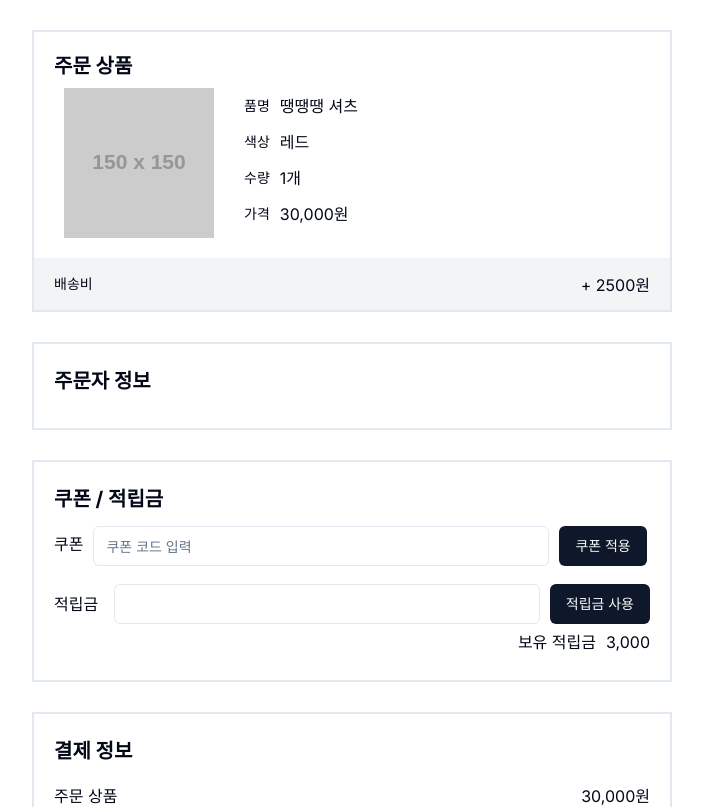
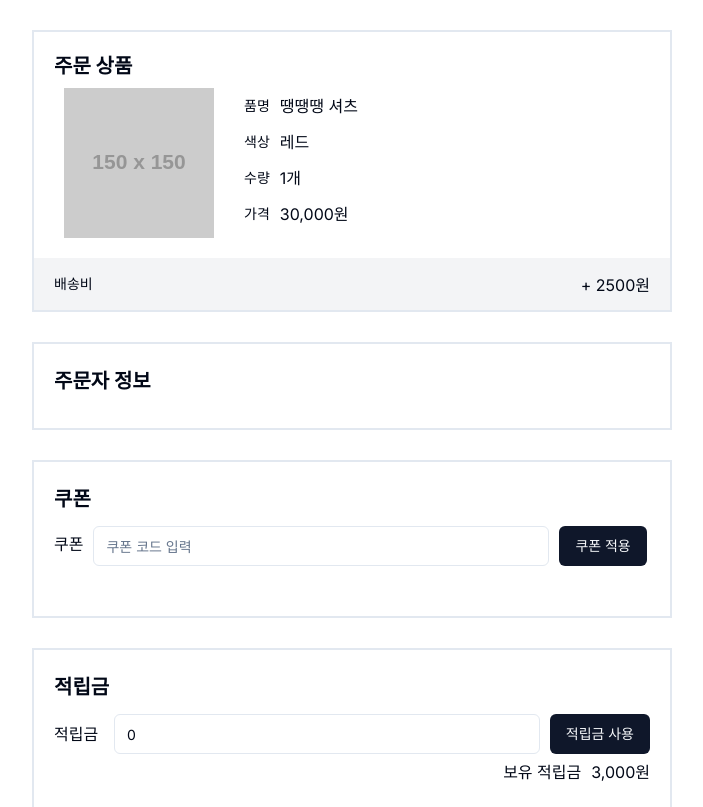
Before and after one commit to allone9425/devcamp, a Next.js app: page /pay in a window 1280 px wide. Shown: the top 807 px of the page, without its empty margins (288-991 px from the left). Built offline with nearby package versions, Linux system fonts and the light colour scheme.

Commit message:
feat : 결제페이지 적립금 구현

```diff
--- a/src/app/pay/page.tsx
+++ b/src/app/pay/page.tsx
@@ -15,6 +15,12 @@ import { useToast } from "@/components/ui/use-toast";
 import { useRouter } from "next/navigation";
 import { useEffect, useState } from "react";
 import { useForm } from "react-hook-form";
+interface PointInfo {
+  totalPoints: number;
+  usedPoints: number;
+  isUsed: boolean;
+}
+
 function Pay() {
   const [userInfo, setUserInfo] = useState({ name: "", phone: "" });
   const [couponCode, setCouponCode] = useState("");
@@ -22,6 +28,14 @@ function Pay() {
   const [discount, setDiscount] = useState(0);
   // 최종 결제 금액
   const [finalPrice, setFinalPrice] = useState(32500);
+
+  //적립금 정보
+  const [pointInfo, setPointInfo] = useState<PointInfo>({
+    totalPoints: 3000,
+    usedPoints: 0,
+    isUsed: false,
+  });
+  const [inputPoints, setInputPoints] = useState(0);
 
   //주문자정보 불러오기
   useEffect(() => {
@@ -79,6 +93,25 @@ function Pay() {
         variant: "destructive",
         title: "할인 적용 실패",
         description: "유효하지 않은 쿠폰 코드입니다.",
+      });
+    }
+  };
+
+  const applyPoints = (): void => {
+    if (inputPoints <= pointInfo.totalPoints && inputPoints <= finalPrice) {
+      setPointInfo({
+        ...pointInfo,
+        usedPoints: inputPoints,
+        isUsed: true,
+      });
+      setFinalPrice(finalPrice - inputPoints);
+    } else {
+      setInputPoints(0);
+      toast({
+        variant: "destructive",
+        title: "적립금 사용 실패",
+        description:
+          "사용 가능한 적립금이 부족하거나 결제 금액을 초과했습니다.",
       });
     }
   };
@@ -165,12 +198,11 @@ function Pay() {
         <FormField
           name="couponInfo"
           render={() => (
-            <FormItem className="border-2 my-[30px] leading-9 pt-[20px]">
+            <FormItem className="border-2 my-[30px] leading-9 pt-[20px] pb-[40px]">
               <FormLabel className="mt-[20px] mb-[10px] text-xl font-bold ml-[20px]">
-                쿠폰 / 적립금
+                쿠폰
               </FormLabel>
               <FormControl>
-                <>
                 <div className="flex mb-[20px]">
                   <h4 className=" ml-[20px] mr-[10px]">쿠폰</h4>
                   <Input
@@ -187,20 +219,49 @@ function Pay() {
                     쿠폰 적용
                   </Button>
                 </div>
+              </FormControl>
+            </FormItem>
+          )}
+        />
+
+        <FormField
+          name="pointInfo"
+          render={() => (
+            <FormItem className="border-2 my-[30px] leading-9 pt-[20px]">
+              <FormLabel className="mt-[20px] mb-[10px] text-xl font-bold ml-[20px]">
+                적립금
+              </FormLabel>
+              <FormControl>
                 <div className="flex flex-wrap items-center justify-between w-full ml-[20px] mb-[20px]">
                   <p className="w-[60px] ">적립금</p>
                   <div className="flex  w-[calc(100%-60px)] ">
-                      <Input type="text" className="  text-right" />
-                      <Button type="button" className="mr-[40px]  ml-[10px]">
+                    <Input
+                      type="text"
+                      value={inputPoints.toString()}
+                      onChange={(e) => {
+                        const enteredPoints = parseInt(e.target.value, 10);
+                        if (!isNaN(enteredPoints) && enteredPoints >= 0) {
+                          setInputPoints(enteredPoints);
+                        } else {
+                          setInputPoints(0);
+                        }
+                      }}
+                      placeholder="사용할 포인트 입력"
+                      disabled={pointInfo.isUsed || finalPrice === 0}
+                    />
+                    <Button
+                      type="button"
+                      onClick={applyPoints}
+                      className="mr-[40px]  ml-[10px]"
+                    >
                       적립금 사용
                     </Button>
-                    </div>
+                  </div>{" "}
                   <div className="w-full flex justify-end mr-[40px]">
                     <p className="mr-[10px] mb-[20px]">보유 적립금</p>
-                      <p>3,000</p>
+                    <p>{pointInfo.totalPoints.toLocaleString()}원</p>
                   </div>
                 </div>
-                </>
               </FormControl>
             </FormItem>
           )}
@@ -226,11 +287,19 @@ function Pay() {
                     </div>
                     <div className="flex w-full justify-between">
                       <p className="mr-[10px]">쿠폰할인</p>
-                      <p>{discount.toLocaleString()}원</p>
+                      <p>
+                        {discount > 0
+                          ? `-${discount.toLocaleString()}원`
+                          : "0원"}
+                      </p>
                     </div>
                     <div className="flex w-full justify-between">
                       <p className="mr-[20px]">적립금 사용</p>
-                      <p>0원</p>
+                      <p>
+                        {pointInfo.usedPoints > 0
+                          ? `-${pointInfo.usedPoints.toLocaleString()}원`
+                          : "0원"}
+                      </p>
                     </div>
                   </div>
                   <div className="flex bg-gray-100 font-bold pl-[20px] py-[10px] px-[10px] mt-[20px] justify-between">
```
Lines whose indentation alone changed are shown as unchanged.
